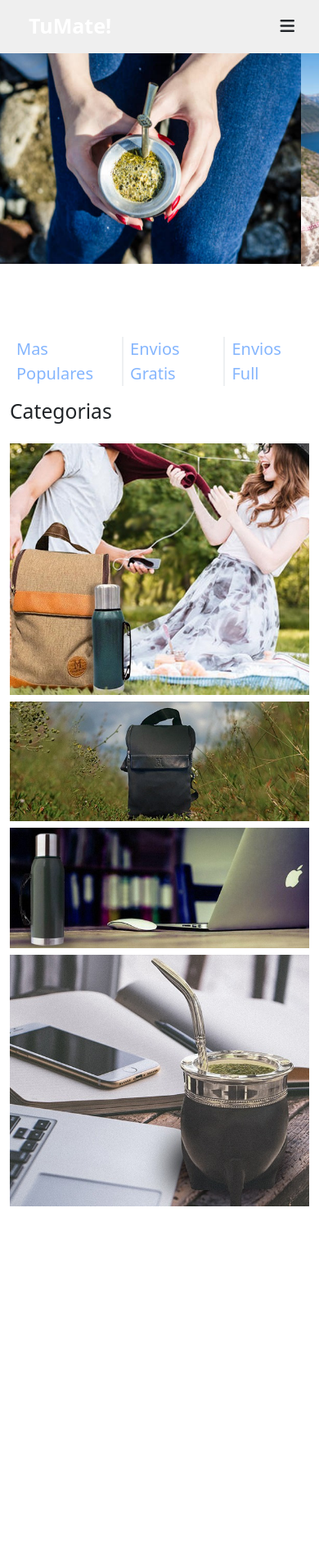
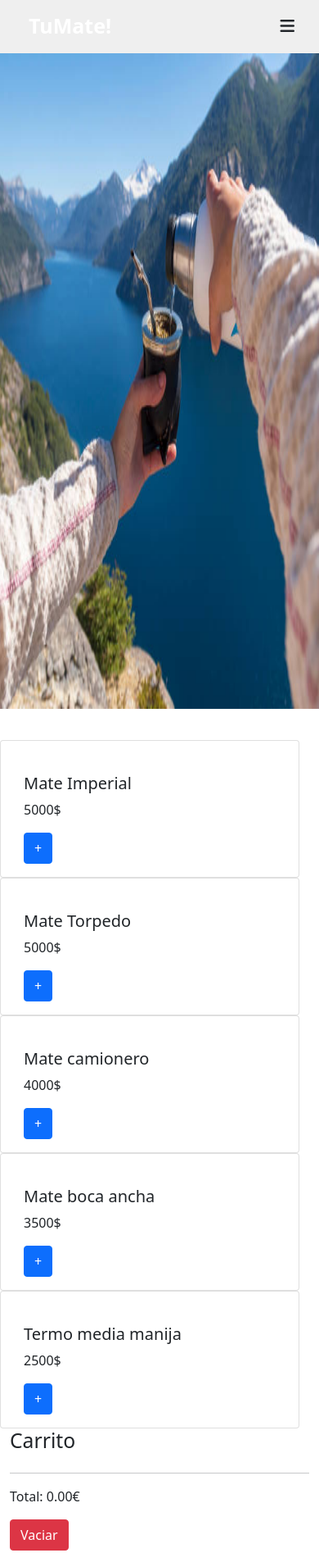
Before and after one commit to LucianoGuijarro/TuMate-, a plain HTML site: page index.html in a window 390 px wide. Shown: the top 1895 px of the page at 82% size. Before the commit the page ends 1480 px from the top, so only its background shows below. Drawn offline with nearby package versions, Linux system fonts and the light colour scheme.

Commit message:
Se agrego carrito

```diff
--- a/Css/style.css
+++ b/Css/style.css
@@ -87,8 +87,9 @@ ul.mostrar {
     padding-left: 35px;
   }
 }
+.carousel img { height: 800px; }
+/* AQUI COMIENZA EL CUERPO */
 
-/* AQUI COMIENZA EL CUERPO */
 body {
   margin: 0;
   padding: 0;
--- /dev/null
+++ b/Jss/carrito.js
@@ -0,0 +1,181 @@
+// Variables
+const baseDeDatos = [
+  {
+    id: 1,
+    nombre: "Mate Imperial",
+    precio: 5000,
+    imagen: "",
+  },
+  {
+    id: 2,
+    nombre: "Mate Torpedo",
+    precio: 5000,
+    imagen: "",
+  },
+
+  {
+    id: 3,
+    nombre: "Mate camionero",
+    precio: 4000,
+    imagen: "",
+  },
+
+  {
+    id: 4,
+    nombre: "Mate boca ancha",
+    precio: 3500,
+    imagen: "",
+  },
+
+  {
+    id: 5,
+    nombre: "Termo media manija",
+    precio: 2500,
+    imagen: "",
+  },
+];
+
+let carrito = [];
+const divisa = "$";
+const DOMitems = document.querySelector("#items");
+const DOMcarrito = document.querySelector("#carrito");
+const DOMtotal = document.querySelector("#total");
+const DOMbotonVaciar = document.querySelector("#boton-vaciar");
+
+// Funciones
+
+/**
+ * Dibuja todos los productos a partir de la base de datos. No confundir con el carrito
+ */
+function renderizarProductos() {
+  baseDeDatos.forEach((info) => {
+    // Estructura
+    const miNodo = document.createElement("div");
+    miNodo.classList.add("card", "col-sm-4");
+    // Body
+    const miNodoCardBody = document.createElement("div");
+    miNodoCardBody.classList.add("card-body");
+    // Titulo
+    const miNodoTitle = document.createElement("h5");
+    miNodoTitle.classList.add("card-title");
+    miNodoTitle.textContent = info.nombre;
+    // Imagen
+    const miNodoImagen = document.createElement("img");
+    miNodoImagen.classList.add("img-fluid");
+    miNodoImagen.setAttribute("src", info.imagen);
+    // Precio
+    const miNodoPrecio = document.createElement("p");
+    miNodoPrecio.classList.add("card-text");
+    miNodoPrecio.textContent = `${info.precio}${divisa}`;
+    // Boton
+    const miNodoBoton = document.createElement("button");
+    miNodoBoton.classList.add("btn", "btn-primary");
+    miNodoBoton.textContent = "+";
+    miNodoBoton.setAttribute("marcador", info.id);
+    miNodoBoton.addEventListener("click", anyadirProductoAlCarrito);
+    // Insertamos
+    miNodoCardBody.appendChild(miNodoImagen);
+    miNodoCardBody.appendChild(miNodoTitle);
+    miNodoCardBody.appendChild(miNodoPrecio);
+    miNodoCardBody.appendChild(miNodoBoton);
+    miNodo.appendChild(miNodoCardBody);
+    DOMitems.appendChild(miNodo);
+  });
+}
+
+/**
+ * Evento para añadir un producto al carrito de la compra
+ */
+function anyadirProductoAlCarrito(evento) {
+  // Anyadimos el Nodo a nuestro carrito
+  carrito.push(evento.target.getAttribute("marcador"));
+  // Actualizamos el carrito
+  renderizarCarrito();
+}
+
+/**
+ * Dibuja todos los productos guardados en el carrito
+ */
+function renderizarCarrito() {
+  // Vaciamos todo el html
+  DOMcarrito.textContent = "";
+  // Quitamos los duplicados
+  const carritoSinDuplicados = [...new Set(carrito)];
+  // Generamos los Nodos a partir de carrito
+  carritoSinDuplicados.forEach((item) => {
+    // Obtenemos el item que necesitamos de la variable base de datos
+    const miItem = baseDeDatos.filter((itemBaseDatos) => {
+      // ¿Coincide las id? Solo puede existir un caso
+      return itemBaseDatos.id === parseInt(item);
+    });
+    // Cuenta el número de veces que se repite el producto
+    const numeroUnidadesItem = carrito.reduce((total, itemId) => {
+      // ¿Coincide las id? Incremento el contador, en caso contrario no mantengo
+      return itemId === item ? (total += 1) : total;
+    }, 0);
+    // Creamos el nodo del item del carrito
+    const miNodo = document.createElement("li");
+    miNodo.classList.add("list-group-item", "text-right", "mx-2");
+    miNodo.textContent = `${numeroUnidadesItem} x ${miItem[0].nombre} - ${miItem[0].precio}${divisa}`;
+    // Boton de borrar
+    const miBoton = document.createElement("button");
+    miBoton.classList.add("btn", "btn-danger", "mx-5");
+    miBoton.textContent = "X";
+    miBoton.style.marginLeft = "1rem";
+    miBoton.dataset.item = item;
+    miBoton.addEventListener("click", borrarItemCarrito);
+    // Mezclamos nodos
+    miNodo.appendChild(miBoton);
+    DOMcarrito.appendChild(miNodo);
+  });
+  // Renderizamos el precio total en el HTML
+  DOMtotal.textContent = calcularTotal();
+}
+
+/**
+ * Evento para borrar un elemento del carrito
+ */
+function borrarItemCarrito(evento) {
+  // Obtenemos el producto ID que hay en el boton pulsado
+  const id = evento.target.dataset.item;
+  // Borramos todos los productos
+  carrito = carrito.filter((carritoId) => {
+    return carritoId !== id;
+  });
+  // volvemos a renderizar
+  renderizarCarrito();
+}
+
+/**
+ * Calcula el precio total teniendo en cuenta los productos repetidos
+ */
+function calcularTotal() {
+  // Recorremos el array del carrito
+  return carrito
+    .reduce((total, item) => {
+      // De cada elemento obtenemos su precio
+      const miItem = baseDeDatos.filter((itemBaseDatos) => {
+        return itemBaseDatos.id === parseInt(item);
+      });
+      // Los sumamos al total
+      return total + miItem[0].precio;
+    }, 0)
+    .toFixed(2);
+}
+
+/**
+ * Varia el carrito y vuelve a dibujarlo
+ */
+function vaciarCarrito() {
+  // Limpiamos los productos guardados
+  carrito = [];
+  // Renderizamos los cambios
+  renderizarCarrito();
+}
+
+// Eventos
+DOMbotonVaciar.addEventListener("click", vaciarCarrito);
+
+// Inicio
+renderizarProductos();
+renderizarCarrito();
--- a/index.html
+++ b/index.html
@@ -11,7 +11,6 @@
       integrity="sha384-1BmE4kWBq78iYhFldvKuhfTAU6auU8tT94WrHftjDbrCEXSU1oBoqyl2QvZ6jIW3"
       crossorigin="anonymous"
     />
-    <script src="./Jss/menuLateral.js"></script>
     <script
       src="https://kit.fontawesome.com/541eacd471.js"
       crossorigin="anonymous"
@@ -22,6 +21,8 @@
       crossorigin="anonymous"
     ></script>
     <script defer src="./Jss/app.js"></script>
+    <script defer src="./Jss/menuLateral.js"></script>
+    <script defer src="./Jss/carrito.js"></script>
   </head>
   <body>
     <header>
@@ -45,7 +46,7 @@
         <div class="carousel">
           <div
             id="carouselExampleControls"
-            class="carousel slide"
+            class="carousel-slide"
             data-bs-ride="carousel"
           >
             <div class="carousel-inner">
@@ -76,6 +77,22 @@
             <span class="carousel-control-next-icon" aria-hidden="true"></span>
             <span class="visually-hidden">Next</span>
           </div>
+        </div>
+      </section>
+      <section class="container">
+        <div class="row">
+          <!-- Elementos generados a partir del JSON -->
+          <main id="items" class="col-sm-8 row"></main>
+          <!-- Carrito -->
+          <aside class="col-sm-4">
+            <h2>Carrito</h2>
+            <!-- Elementos del carrito -->
+            <ul id="carrito" class="list-group"></ul>
+            <hr />
+            <!-- Precio total -->
+            <p class="text-right">Total: <span id="total"></span>&euro;</p>
+            <button id="boton-vaciar" class="btn btn-danger">Vaciar</button>
+          </aside>
         </div>
       </section>
       <section class="container mt-5">
```
